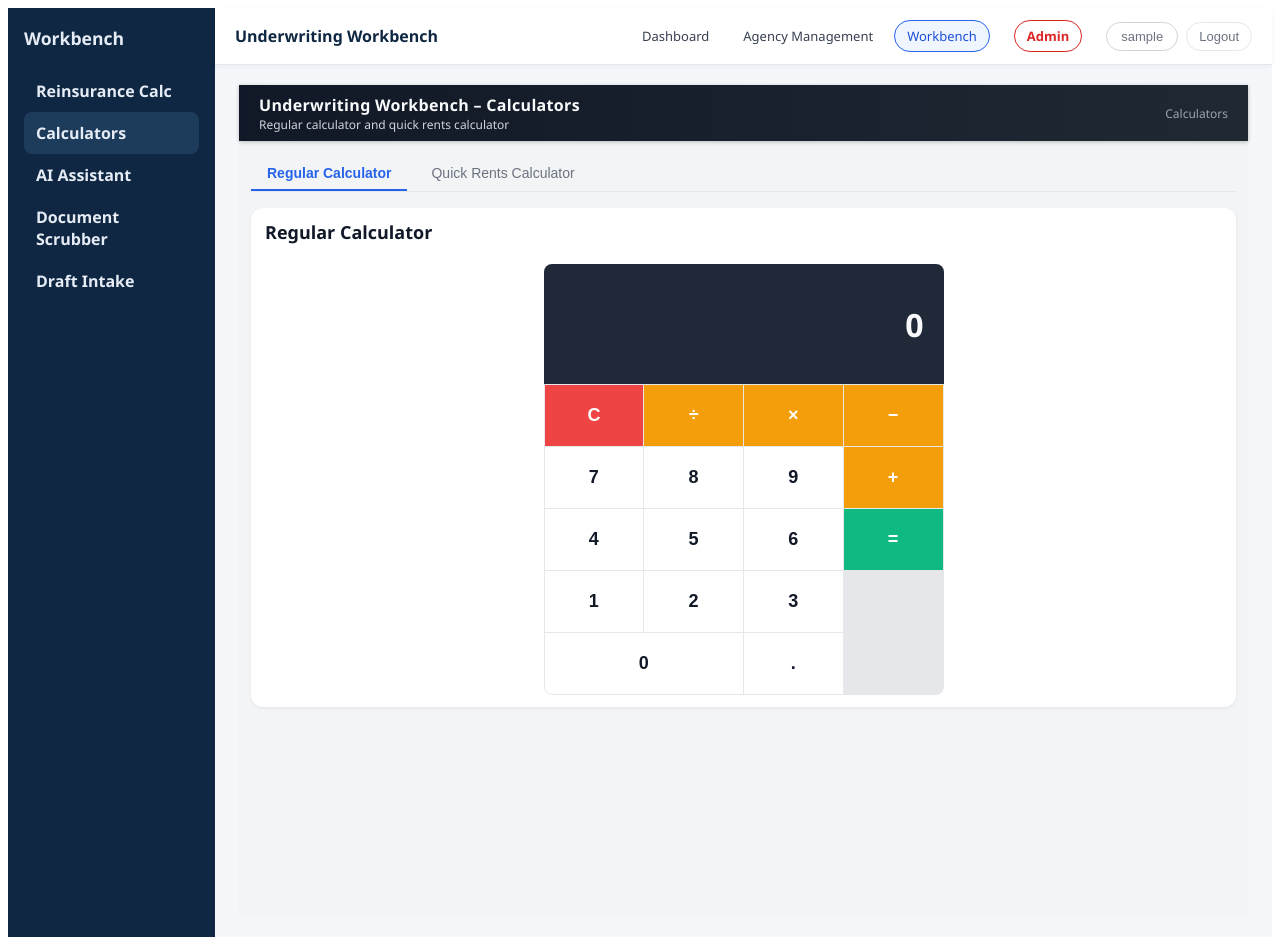
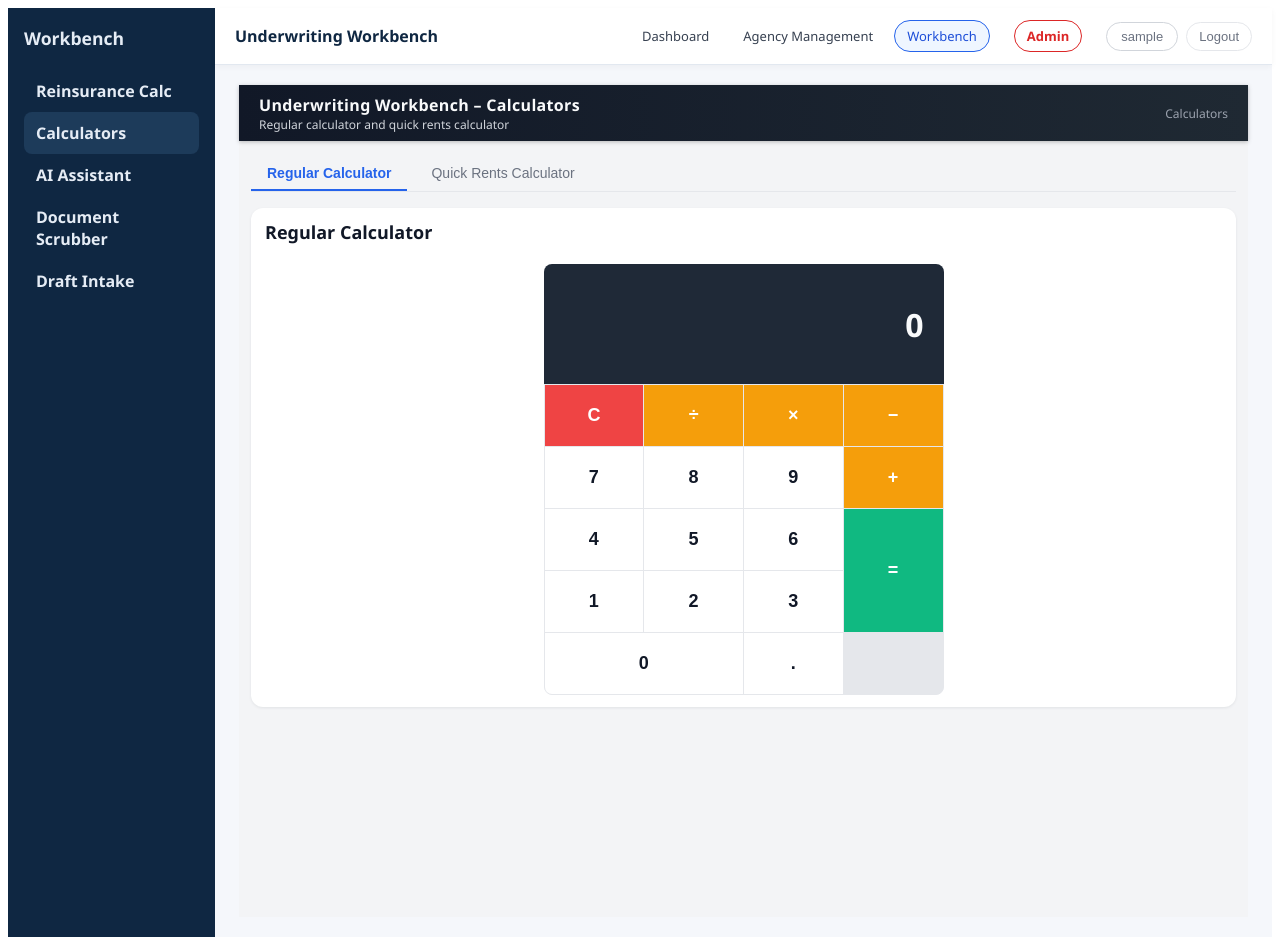
Before and after one commit to Leif-oss/uw-workbench, a React (Vite) app in the folder frontend/: page /workbench/calculators in a window 1280 px wide. Built offline with nearby package versions, Linux system fonts and the light colour scheme; no server answers; sample sign-in values are in the browser's storage.

Commit message:
Fix equals button layout in calculator

```diff
--- a/frontend/src/pages/CalculatorsPage.tsx
+++ b/frontend/src/pages/CalculatorsPage.tsx
@@ -237,8 +237,10 @@ const RegularCalculator: React.FC = () => {
           <button
             type="button"
             onClick={handleEquals}
-            style={buttonStyle("#10b981", "#ffffff")}
-            rowSpan={2}
+            style={{
+              ...buttonStyle("#10b981", "#ffffff"),
+              gridRow: "span 2",
+            }}
           >
             =
           </button>
```
